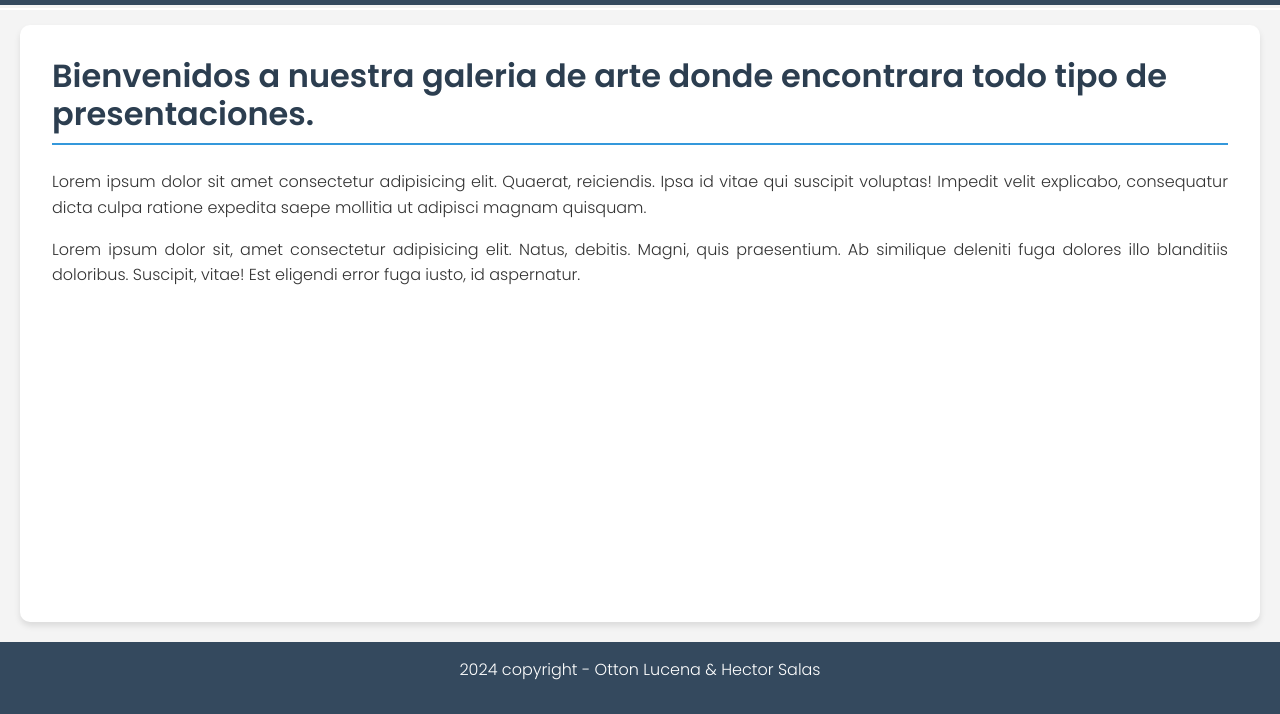
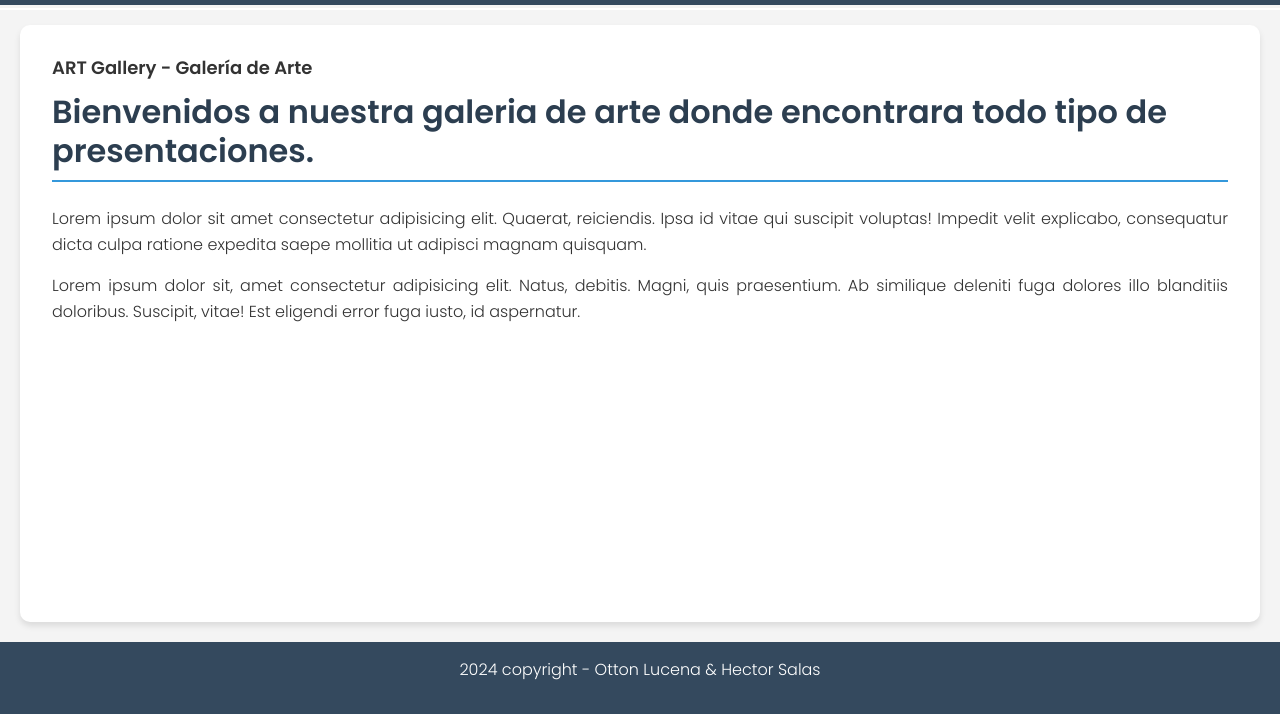
Before and after one commit to ottonlucena/taller-web-universidad, a plain HTML site: page index.html in a window 1280 px wide. Shown: the part 86-800 px from the top of the page. Drawn offline with nearby package versions, Linux system fonts and the light colour scheme.

Commit message:
[Body] Add H1

```diff
--- a/index.html
+++ b/index.html
@@ -57,6 +57,7 @@
 
     <main>
       <section>
+        <h1 class="title_page">ART Gallery - Galería de Arte</h1>
         <h2>
           Bienvenidos a nuestra galeria de arte donde encontrara todo tipo de
           presentaciones.
--- a/utils/css/styles.css
+++ b/utils/css/styles.css
@@ -83,6 +83,11 @@ header .navbar {
   padding: 5px 10px;
 }
 
+.title_page{
+  font-size: 18px;
+  margin-bottom: 15px;
+}
+
 /* Estilo para la sección principal */
 main {
   flex: 1;
```
